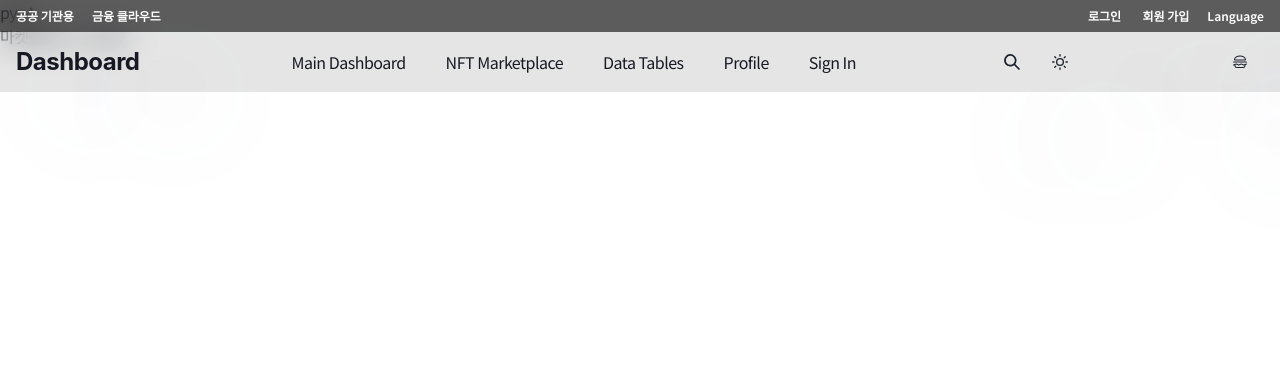
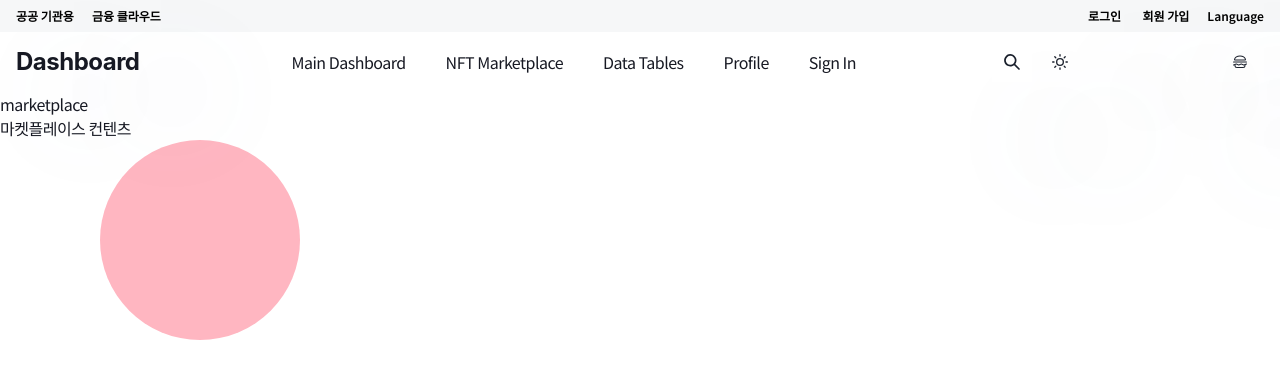
Before and after one commit to yejjjin/dashboard-hori, a React (Create React App) app: page /marketplace in a window 1280 px wide. Shown: the top 378 px of the page. Built offline with nearby package versions, Linux system fonts and the light colour scheme.

Commit message:
react 라이브러리 활용 (gsap/framer motion)

```diff
--- a/package.json
+++ b/package.json
@@ -12,6 +12,7 @@
     "@testing-library/react": "^13.4.0",
     "@testing-library/user-event": "^13.5.0",
     "framer-motion": "^11.0.3",
+    "gsap": "^3.12.5",
     "node-sass": "^9.0.0",
     "polished": "^4.2.2",
     "react": "^18.2.0",
--- a/src/App.js
+++ b/src/App.js
@@ -1,8 +1,12 @@
-import Routers from './Routers'
-import { ChakraProvider } from '@chakra-ui/react'
-import { ThemeProvider } from 'styled-components'
-import theme from './theme/theme'
+import Routers from "./Routers";
+import { ChakraProvider } from "@chakra-ui/react";
+import { ThemeProvider } from "styled-components";
+import theme from "./theme/theme";
 // import './assets/scss/style.scss' scss 사용시 주석 해제
+import gsap from "gsap";
+import { ScrollTrigger } from "gsap/ScrollTrigger";
+
+gsap.registerPlugin(ScrollTrigger);
 
 function App() {
   return (
@@ -11,7 +15,7 @@ function App() {
         <Routers />
       </ThemeProvider>
     </ChakraProvider>
-    )
+  );
 }
 
-export default App
+export default App;
--- a/src/components/layout/Header.jsx
+++ b/src/components/layout/Header.jsx
@@ -14,11 +14,42 @@ import { lighten } from "polished";
 import { Container } from "@chakra-ui/react";
 import Gnb from "./Gnb";
 import { PiHamburger } from "react-icons/pi";
+import gsap from "gsap";
 
 const Header = () => {
+  // 스크롤 이벤트 함수
+  const HandleScroll = () => {
+    const hd = document.querySelector("#header");
+    const scrollY = window.scrollY;
+    const navBar = document.querySelector(".nav-bar_wrapper");
+    const navBelt = document.querySelector(".nav-belt_wrapper");
+    const hdHeight = hd.offsetHeight; // 헤더 높이
+    const swiperHeight =
+      document.querySelector(".main-slide")?.offsetHeight || 0; // 슬라이드 높이
+
+    // 100px 이상 스크롤 되면 헤더에 배경색을 입힌다.
+    if (scrollY > swiperHeight - hdHeight) {
+      gsap.to(navBar, { backgroundColor: "#fff", duration: 0.5 });
+      gsap.to(navBelt, { backgroundColor: "#f6f7f8", duration: 0.5 });
+
+      gsap.to(navBelt.querySelectorAll("button"), {
+        color: "#000",
+        duration: 0.5,
+      });
+    } else {
+      // 100px 이하 스크롤 되면 헤더에 배경색을 없앤다.
+      gsap.to(navBar, { backgroundColor: "", duration: 0.5 });
+      gsap.to(navBelt, { backgroundColor: "", duration: 0.5 });
+    }
+  };
+
+  // 스크롤 이벤트 등록
+  window.addEventListener("scroll", HandleScroll);
+
   return (
     <Box
       as="header"
+      id="header"
       position={"fixed"}
       top={0}
       left={0}
@@ -29,6 +60,8 @@ const Header = () => {
     >
       {/* tab */}
       <Box
+        className="nav-belt_wrapper"
+        id="hd"
         display={["none", null, null, null, "block"]}
         h={"32px"}
         bg={"rgba(0,0,0,.6)"}
@@ -50,7 +83,7 @@ const Header = () => {
         </Container>
       </Box>
       {/* header */}
-      <Box borderColor={"#eee"}>
+      <Box className="nav-bar_wrapper" borderColor={"#eee"}>
         <Container>
           <Box
             display={["flex"]}
--- a/src/components/layout/Layout.jsx
+++ b/src/components/layout/Layout.jsx
@@ -6,8 +6,7 @@ const Layout = (props) => {
   return (
     <Box display={"flex"} flexDir={"column"} minH={"100vh"}>
       <Header />
-      <Box as="main" id="main" flexGrow={1}>
-        py={4}
+      <Box as="main" id="main" flexGrow={1} pt={"92px"}>
         {props.showTitle && <h2>{props.title}</h2>}
         {props.children}
       </Box>
--- a/src/views/home/components/MainSlide.jsx
+++ b/src/views/home/components/MainSlide.jsx
@@ -9,7 +9,11 @@ import styled from "styled-components";
 const MainSlide = () => {
   return (
     <>
-      <SwiperWrap pagination={true} modules={[Pagination]} className="mySwiper">
+      <SwiperWrap
+        pagination={true}
+        modules={[Pagination]}
+        className="main-slide"
+      >
         <SwiperSlide>
           <Image
             src="https://images.unsplash.com/photo-1626544827763-d516dce335e2?q=80&w=3667&auto=format&fit=crop&ixlib=rb-4.0.3&ixid=M3wxMjA3fDB8MHxwaG90by1wYWdlfHx8fGVufDB8fHx8fA%3D%3D"
--- a/src/views/marketplace/MarketPlace.jsx
+++ b/src/views/marketplace/MarketPlace.jsx
@@ -1,9 +1,24 @@
 import Layout from "../../components/layout/Layout";
+import { motion } from "framer-motion";
 
 const MarketPlace = () => {
+  const boxStyle = {
+    width: "200px",
+    height: "200px",
+    background: "lightpink",
+    borderRadius: "50%",
+  };
+
   return (
-    <Layout title="marketplace">
+    <Layout title="marketplace" showTitle={true}>
       <div>마켓플레이스 컨텐츠</div>
+
+      <motion.div
+        style={boxStyle}
+        initial={{ opacity: 0 }}
+        animate={{ opacity: 1, x: 100 }}
+        transition={{ ease: "easeOut", duration: 2 }}
+      />
     </Layout>
   );
 };
```
Also changed, not shown: 2 other files (tests, documents, lock files or other folders). Lines whose indentation alone changed are shown as unchanged.
